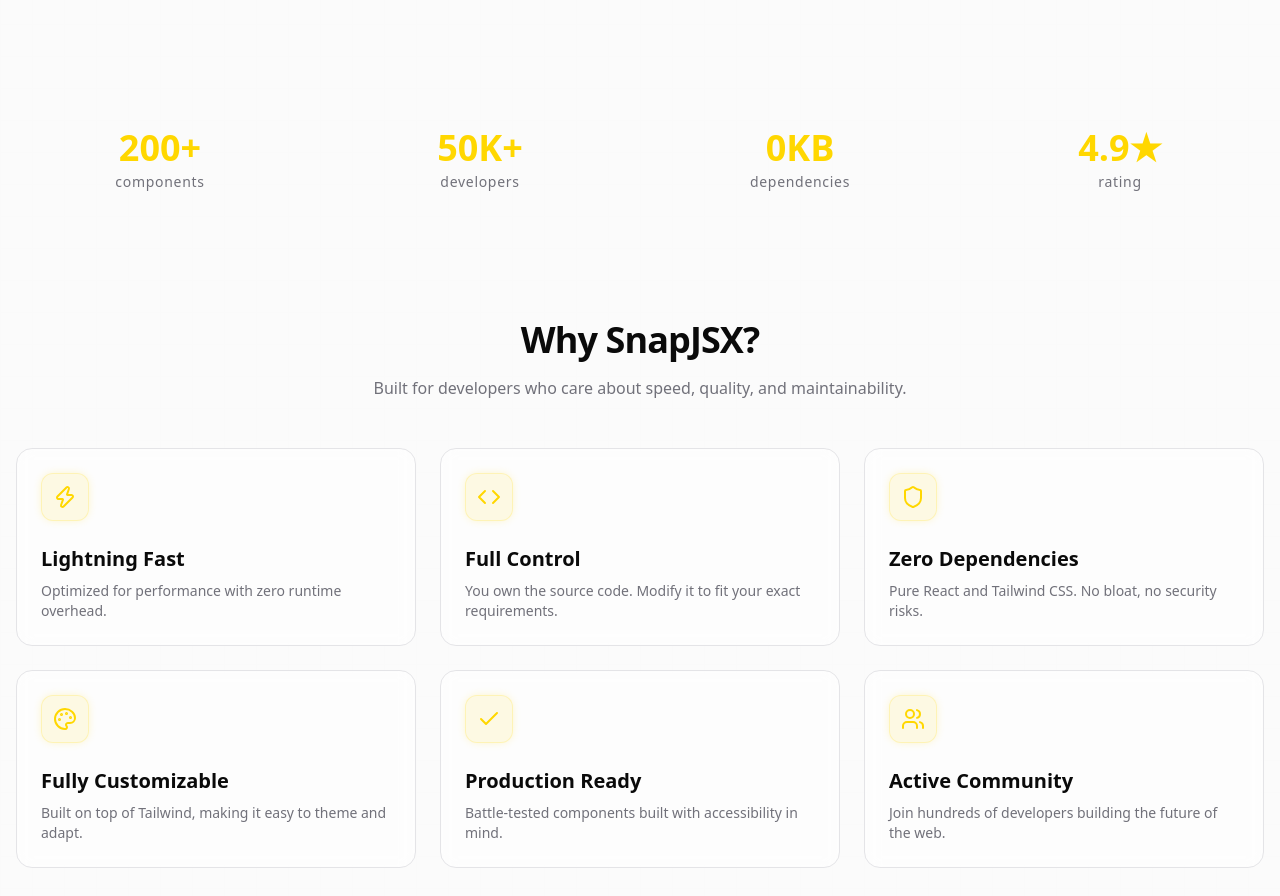
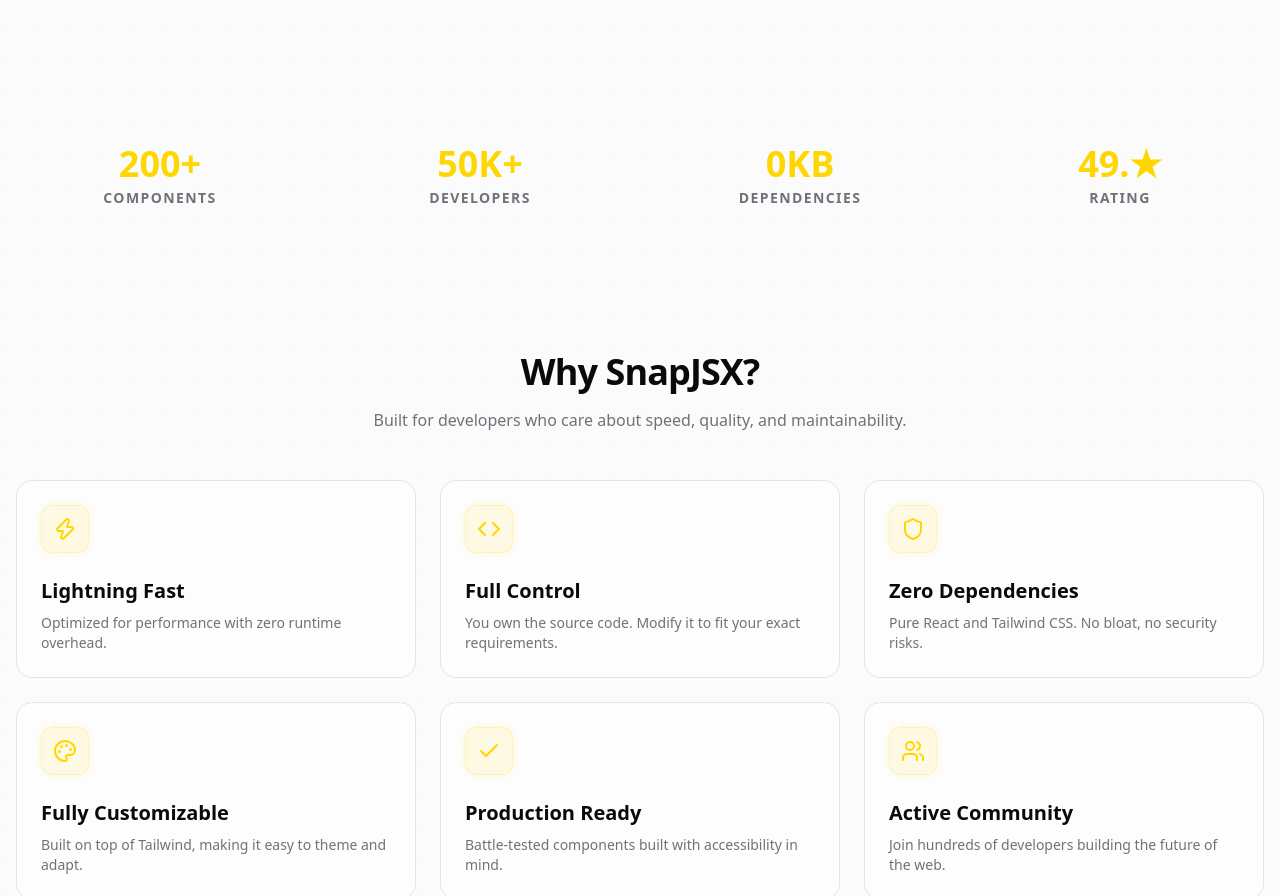
Before and after one commit to Gladiarn/SnapJSX, a Next.js app: page / in a window 1280 px wide. Shown: the part 1512-2408 px from the top of the page. Built offline with nearby package versions, Linux system fonts and the light colour scheme.

Commit message:
feat: add number counter animation to stats section

```diff
--- a/src/components/landing/stats-section.tsx
+++ b/src/components/landing/stats-section.tsx
@@ -1,16 +1,49 @@
+"use client";
+
+import { motion, useSpring, useTransform, useInView } from "framer-motion";
+import { useEffect, useRef } from "react";
 import { STATS } from "@/content/landing-page";
+
+function Counter({ value }: { value: string }) {
+  const nodeRef = useRef(null);
+  const isInView = useInView(nodeRef, { once: true, amount: 0.5 });
+
+  // Extract number if present
+  const numericValue = parseInt(value.replace(/[^0-9]/g, ""), 10);
+  const suffix = value.replace(/[0-9]/g, "");
+
+  const count = useSpring(0, {
+    stiffness: 70,
+    damping: 15,
+  });
+
+  const display = useTransform(count, (latest) => Math.floor(latest));
+
+  useEffect(() => {
+    if (isInView) {
+      count.set(numericValue);
+    }
+  }, [isInView, count, numericValue]);
+
+  return (
+    <div ref={nodeRef} className="flex justify-center">
+      <motion.span>{display}</motion.span>
+      <span>{suffix}</span>
+    </div>
+  );
+}
 
 export function StatsSection() {
   return (
-    <section className="py-8 bg-transparent">
+    <section className="py-12 bg-transparent">
       <div className="container mx-auto max-w-7xl px-4">
         <div className="grid grid-cols-2 md:grid-cols-4 gap-8">
           {STATS.map((stat, i) => (
             <div key={i} className="text-center">
-              <div className="text-3xl md:text-4xl font-bold text-primary mb-1">
-                {stat.header}
+              <div className="text-3xl md:text-4xl font-black text-primary mb-1">
+                <Counter value={stat.header} />
               </div>
-              <div className="text-sm text-muted-foreground tracking-wider">
+              <div className="text-sm font-semibold text-muted-foreground uppercase tracking-widest">
                 {stat.body}
               </div>
             </div>
```
